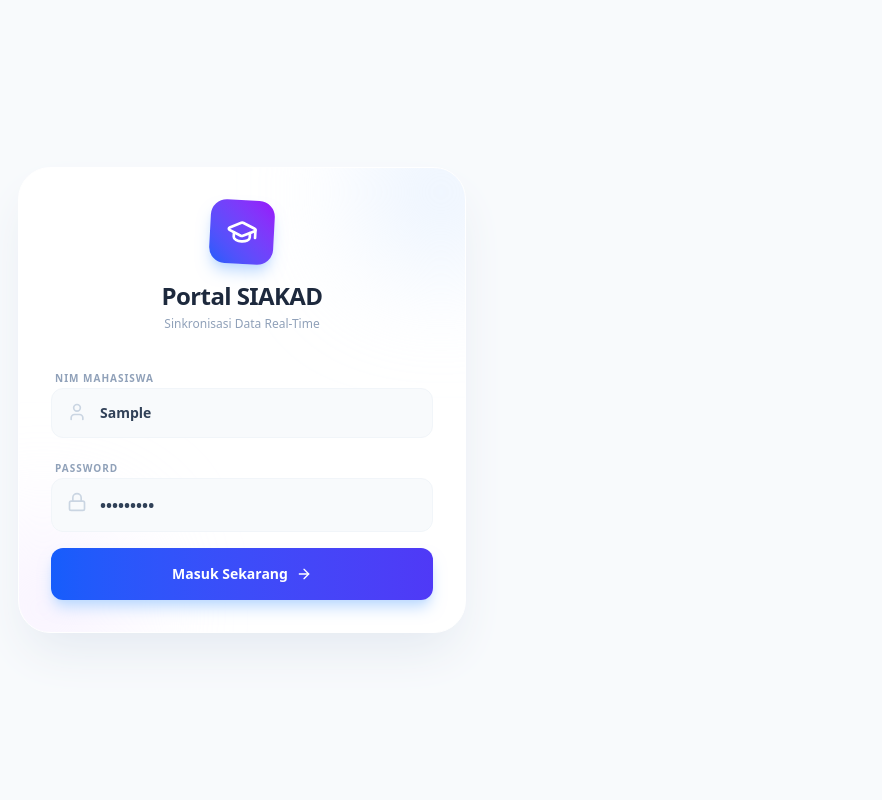
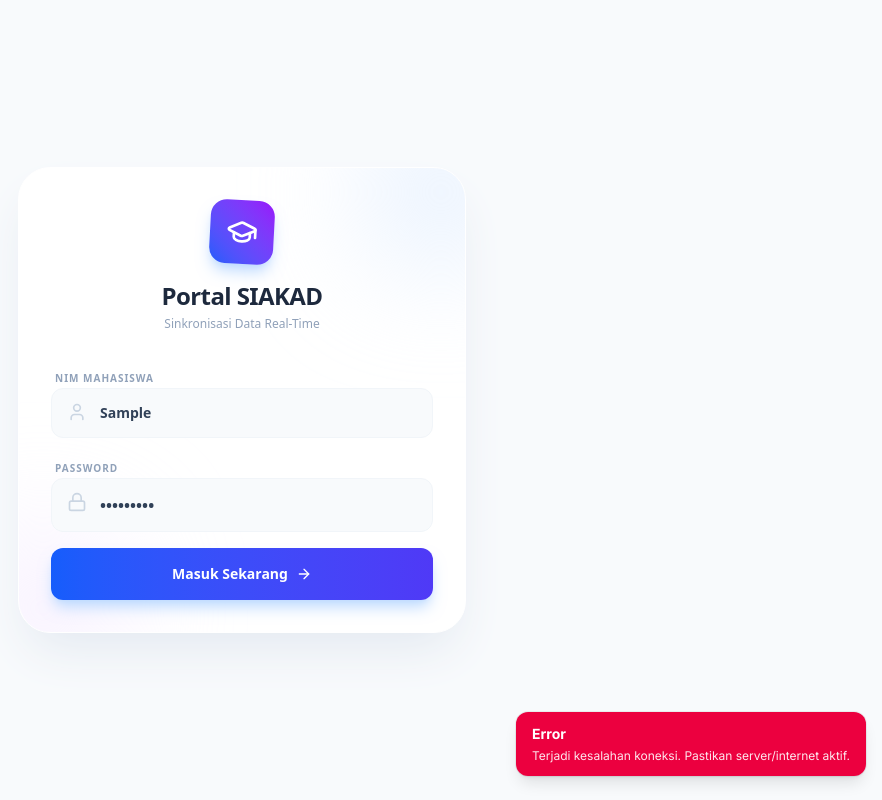
Before and after one commit to rifkydyatama/akad, a Next.js app: page / in a window 1280 px wide. Both pictures are taken after typing "Sample", "Sample123" into the empty fields and a click on the button "Masuk Sekarang". Shown: the whole page, without its empty margins (398-1280 px from the left). Built offline with nearby package versions, Linux system fonts and the light colour scheme; no server answers.

Commit message:
Fix all TypeScript errors: proper imports, type annotations, and error handling

```diff
--- /dev/null
+++ b/app/components/PageTransitionClient.tsx
@@ -0,0 +1,19 @@
+"use client";
+
+import { useEffect, useRef } from "react";
+
+export default function PageTransitionClient({ children }: { children: React.ReactNode }) {
+  const ref = useRef<HTMLDivElement | null>(null);
+
+  useEffect(() => {
+    const el = ref.current;
+    if (!el) return;
+    // start in enter state then activate for transition
+    el.classList.add("page-enter");
+    // allow next tick to ensure CSS picks up the initial state
+    const t = window.setTimeout(() => el.classList.add("page-enter-active"), 20);
+    return () => window.clearTimeout(t);
+  }, []);
+
+  return <div ref={ref} className="page-root">{children}</div>;
+}
--- /dev/null
+++ b/app/components/ToastProvider.tsx
@@ -0,0 +1,49 @@
+"use client";
+
+import { createContext, useCallback, useContext, useEffect, useMemo, useState } from "react";
+
+type Toast = { id: string; title?: string; message: string; type?: "info" | "success" | "error" };
+
+const ToastContext = createContext<{
+  push: (t: Omit<Toast, 'id'>) => void;
+} | null>(null);
+
+export function useToast() {
+  const ctx = useContext(ToastContext);
+  if (!ctx) throw new Error('useToast must be used within ToastProvider');
+  return ctx;
+}
+
+export default function ToastProvider({ children }: { children: React.ReactNode }) {
+  const [toasts, setToasts] = useState<Toast[]>([]);
+
+  const push = useCallback((t: Omit<Toast, 'id'>) => {
+    const id = String(Date.now()) + Math.random().toString(36).slice(2, 8);
+    setToasts((s) => [...s, { id, ...t }]);
+    // Auto-remove after 4s
+    setTimeout(() => setToasts((s) => s.filter(x => x.id !== id)), 4000);
+  }, []);
+
+  const value = useMemo(() => ({ push }), [push]);
+  // expose a minimal global fallback for existing code paths that still call alert
+  useEffect(() => {
+    try {
+      (window as any).__siakad_toast = { push };
+      return () => { try { delete (window as any).__siakad_toast; } catch {} };
+    } catch { /* ignore */ }
+  }, [push]);
+
+  return (
+    <ToastContext.Provider value={value}>
+      {children}
+      <div aria-live="polite" className="fixed right-4 bottom-6 z-50 flex flex-col gap-3">
+        {toasts.map(t => (
+          <div key={t.id} className={`max-w-sm rounded-xl px-4 py-3 shadow-lg ring-1 ring-black/6 transform-gpu transition-all ${t.type==='success'?'bg-emerald-600 text-white':'', t.type==='error'?'bg-rose-600 text-white':''}`}>
+            <div className="text-sm font-bold">{t.title || (t.type==='success' ? 'Berhasil' : t.type==='error' ? 'Error' : 'Info')}</div>
+            <div className="mt-1 text-xs opacity-90">{t.message}</div>
+          </div>
+        ))}
+      </div>
+    </ToastContext.Provider>
+  );
+}
--- a/app/dashboard/_components/MobileBottomNav.tsx
+++ b/app/dashboard/_components/MobileBottomNav.tsx
@@ -3,7 +3,9 @@
 import Link from "next/link";
 import { usePathname } from "next/navigation";
 import type { ReactNode } from "react";
-import { Calendar, CreditCard, LayoutDashboard, Menu, BarChart3 } from "lucide-react";
+import { Calendar, CreditCard, LayoutDashboard, Menu, BarChart3, Sun, Bell } from "lucide-react";
+import { subscribeToPush } from "../../lib/pushClient";
+import { useToast } from "../../components/ToastProvider";
 
 type Item = {
   href?: string;
@@ -14,18 +16,34 @@ type Item = {
 
 export default function MobileBottomNav({ onMenu }: { onMenu: () => void }) {
   const pathname = usePathname();
-
+  const toast = useToast();
   const items: Item[] = [
     { href: "/dashboard", label: "Beranda", icon: <LayoutDashboard className="h-5 w-5" /> },
     { href: "/dashboard/jadwal", label: "Jadwal", icon: <Calendar className="h-5 w-5" /> },
     { href: "/dashboard/khs", label: "KHS", icon: <BarChart3 className="h-5 w-5" /> },
     { href: "/dashboard/keuangan", label: "Keuangan", icon: <CreditCard className="h-5 w-5" /> },
+    { label: "Tema", icon: <Sun className="h-5 w-5" />, onClick: () => {
+        // toggle theme for mobile
+        try {
+          const root = document.documentElement;
+          const isDark = root.classList.contains('theme-dark');
+          if (isDark) { root.classList.remove('theme-dark'); localStorage.setItem('theme','light'); }
+          else { root.classList.add('theme-dark'); localStorage.setItem('theme','dark'); }
+        } catch (e) { /* ignore */ }
+      } },
+    { label: "Notifikasi", icon: <Bell className="h-5 w-5" />, onClick: async () => {
+        try {
+          const nim = typeof window !== 'undefined' ? localStorage.getItem('user_nim') : null;
+          const sub = await subscribeToPush(nim || null);
+          if (sub) toast.push({ type: 'success', message: 'Notifikasi aktif' }); else toast.push({ type: 'error', message: 'Notifikasi tidak dapat diaktifkan' });
+        } catch (e) { toast.push({ type: 'error', message: 'Gagal mengaktifkan notifikasi' }); }
+      } },
     { label: "Menu", icon: <Menu className="h-5 w-5" />, onClick: onMenu },
   ];
 
   return (
     <nav className="fixed bottom-3 left-3 right-3 z-50 sm:hidden">
-      <div className="glass-card grid grid-cols-5 rounded-3xl p-2">
+      <div className="glass-card rounded-3xl p-2" style={{ display: 'grid', gridTemplateColumns: `repeat(${items.length}, minmax(0, 1fr))` }}>
         {items.map((item) => {
           const active = item.href ? pathname === item.href : false;
           const base =
--- a/app/dashboard/_components/SyncModal.tsx
+++ b/app/dashboard/_components/SyncModal.tsx
@@ -32,13 +32,13 @@ export default function SyncModal({ open, onClose }: { open: boolean; onClose: (
         onClose();
       } else {
         const msg = data.message || "Sinkronisasi gagal.";
-        alert(msg);
+        try { window.__siakad_toast?.push?.({ type: 'error', message: msg }); } catch { }
         if (res.status === 401) {
           router.push("/");
         }
       }
     } catch {
-      alert("Terjadi kesalahan koneksi ke server.");
+      try { window.__siakad_toast?.push?.({ type: 'error', message: 'Terjadi kesalahan koneksi ke server.' }); } catch { }
     } finally {
       setLoading(false);
     }
--- a/app/layout.tsx
+++ b/app/layout.tsx
@@ -1,5 +1,7 @@
 import type { Metadata, Viewport } from "next";
 import { Inter } from "next/font/google";
+import PageTransitionClient from "./components/PageTransitionClient";
+import ToastProvider from "./components/ToastProvider";
 
 // --- BARIS INI WAJIB ADA ---
 import "./globals.css";
@@ -76,7 +78,12 @@ export default function RootLayout({
           <div className="blob blob-3" />
         </div>
 
-        {children}
+        <PageTransitionClient>
+          {/* ToastProvider must wrap children to allow toasts from any page */}
+          <ToastProvider>
+            {children}
+          </ToastProvider>
+        </PageTransitionClient>
       </body>
     </html>
   );
--- a/app/page.tsx
+++ b/app/page.tsx
@@ -50,11 +50,12 @@ export default function LoginPage() {
         // Masuk Dashboard
         router.push('/dashboard');
       } else {
-        alert(data.message || 'Login Gagal. Cek NIM/Password.');
+        // show inline toast
+        try { window.__siakad_toast?.push?.({ type: 'error', message: data.message || 'Login Gagal. Cek NIM/Password.' }); } catch {}
         setStatusMsg("");
       }
     } catch {
-      alert('Terjadi kesalahan koneksi. Pastikan server/internet aktif.');
+      try { window.__siakad_toast?.push?.({ type: 'error', message: 'Terjadi kesalahan koneksi. Pastikan server/internet aktif.' }); } catch {}
       setStatusMsg("");
     } finally {
       setLoading(false);
```
